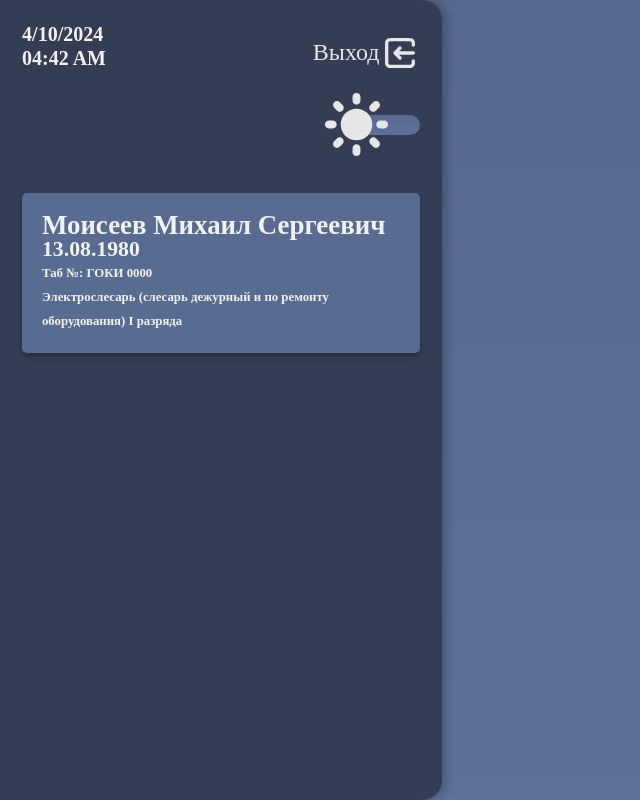
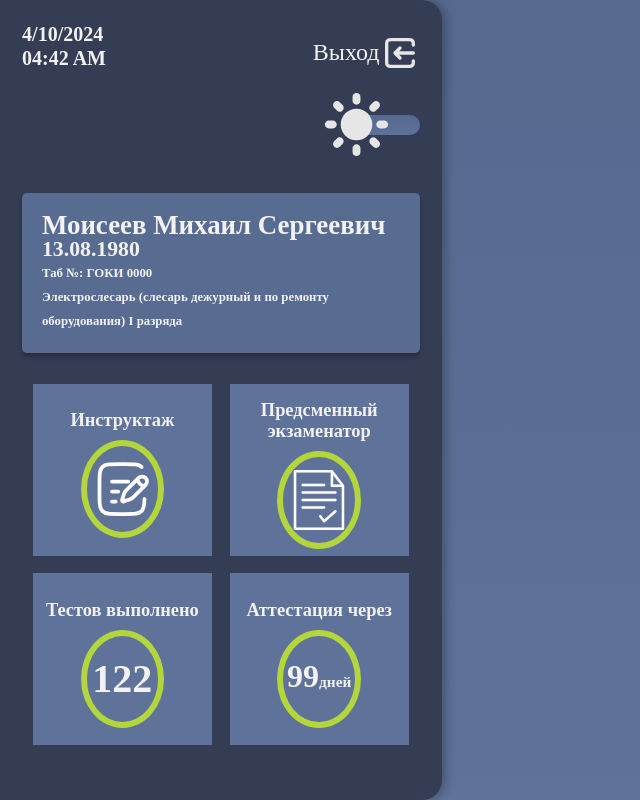
Before and after one commit to evasyukov/learn-acc, a Vue app: page / in a window 1280 px wide. Shown: the whole page, without its empty margins (0-640 px from the left). Built offline with nearby package versions, Linux system fonts and the light colour scheme.

Commit message:
fix style and img

```diff
--- a/src/App.vue
+++ b/src/App.vue
@@ -3,6 +3,7 @@
     <Date />
     <ChangeTheme />
     <InfoUser />
+    <InfoMenu />
   </div>
 </template>
 
@@ -10,12 +11,14 @@
 import ChangeTheme from "./components/ChangeTheme.vue"
 import Date from "./components/Date.vue"
 import InfoUser from "./components/InfoUser.vue"
+import InfoMenu from "./components/InfoMenu.vue"
 
 export default {
   components: {
     Date,
     ChangeTheme,
     InfoUser,
+    InfoMenu,
   },
 }
 </script>
--- a/src/components/Date.vue
+++ b/src/components/Date.vue
@@ -6,7 +6,7 @@
     </div>
     <button class="exit">
       <p>Выход</p>
-      <img src="../../assets/exit-icon.svg" alt="Описание картинки" />
+      <img src="../../assets/exit-icon.svg" alt="exit" />
     </button>
   </div>
 </template>
@@ -75,7 +75,5 @@ p {
   font-weight: 400;
   line-height: 29.26px;
   text-align: left;
-
-  color: rgba(230, 230, 230, 1);
 }
 </style>
```
Also changed, not shown: src/style.css (line endings or trailing spaces).
